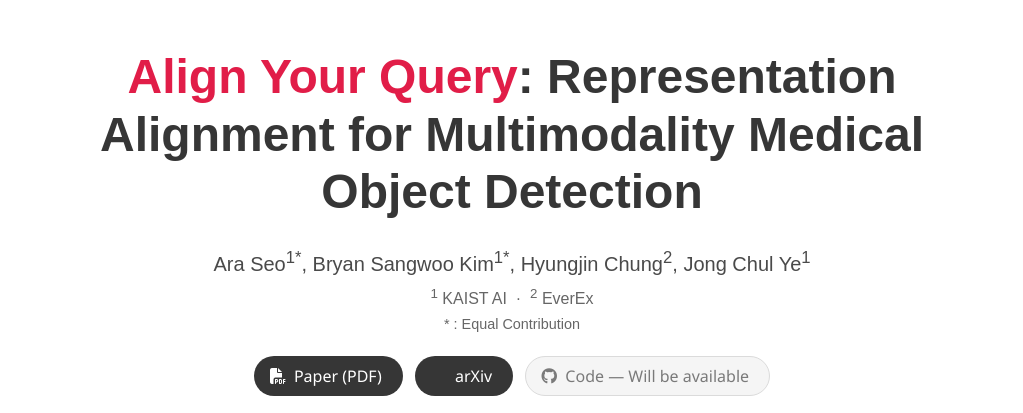
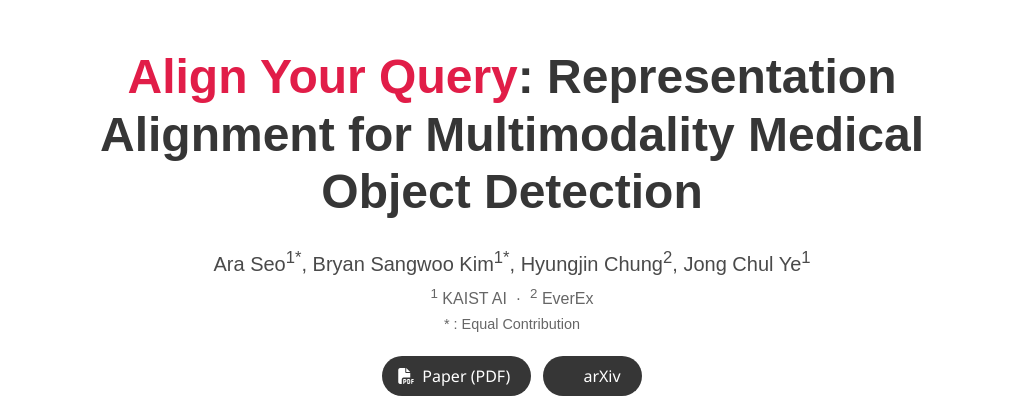
Before and after one commit to araseo/alignyourquery, a plain HTML site: page index.html in a window 1280 px wide. Shown: the top 413 px of the page, without its empty margins (128-1151 px from the left). Drawn offline with nearby package versions, Linux system fonts and the light colour scheme; some packages are replaced by stand-ins of ours; some icons are missing; a web font is replaced by a local one.

```diff
--- a/index.html
+++ b/index.html
@@ -182,7 +182,6 @@
             <br><span style="font-size:0.9em;">* : Equal Contribution</span>
           </div>
 
-
           <!-- Links -->
           <div style="margin-top:16px;">
             <a href="static/pdfs/alignyourquery_arxiv.pdf" target="_blank"
@@ -192,10 +191,6 @@
             <a href="https://www.arxiv.org/abs/2510.02789" target="_blank"
                class="external-link button is-normal is-rounded is-dark" style="margin:4px;">
               <span class="icon"><i class="ai ai-arxiv"></i></span><span>arXiv</span>
-            </a>
-            <a class="external-link button is-normal is-rounded is-dark is-static" style="margin:4px;">
-              <span class="icon"><i class="fab fa-github"></i></span>
-              <span>Code — Will be available</span>
             </a>
           </div>
 
```
Also changed, not shown: 4 other files.
